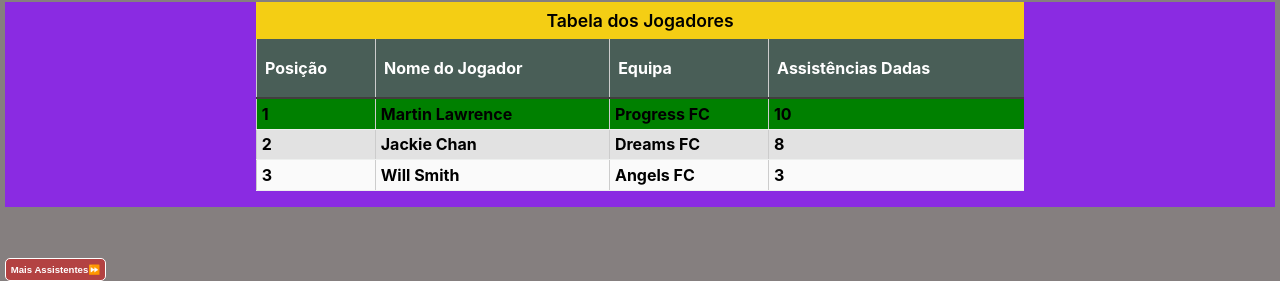
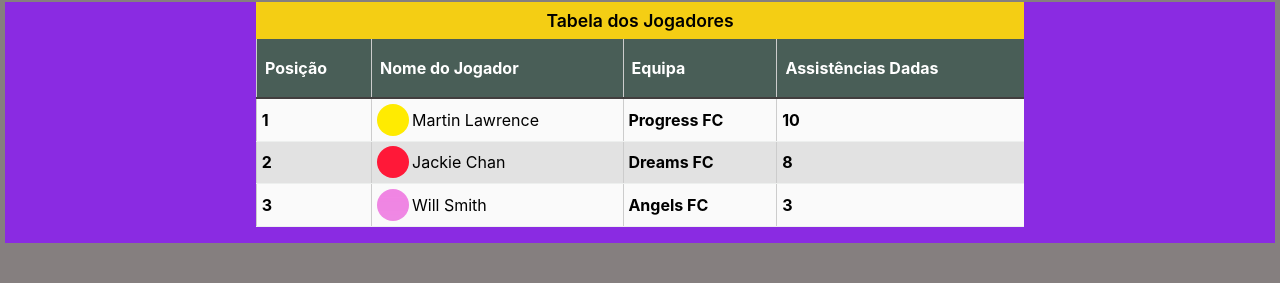
Before and after one commit to Freddsterius/maningue-bola, a React (Create React App) app: page / in a window 1280 px wide. Shown: the part 1807-2090 px from the top of the page. Built offline with nearby package versions, Linux system fonts and the light colour scheme.

Commit message:
Asists' Table: now assisters have their images by theit left side

```diff
--- a/src/data/assistsData.js
+++ b/src/data/assistsData.js
@@ -2,60 +2,70 @@ const topAssisters = [
   {
     id: 1,
     playerName: "Will Smith",
+    playerImg: require("../assets/images/players/grad1.jpg"),
     teamName: "Angels FC",
     assistsProvided: 3,
   },
   {
     id: 2,
     playerName: "Jackie Chan",
+    playerImg: require("../assets/images/players/grad2.jpg"),
     teamName: "Dreams FC",
     assistsProvided: 8,
   },
   {
     id: 3,
     playerName: "Martin Lawrence",
+    playerImg: require("../assets/images/players/grad3.jpg"),
     teamName: "Progress FC",
     assistsProvided: 10,
   },
   {
     id: 4,
     playerName: "Dwayne 'The Rock' Johnson",
+    playerImg: require("../assets/images/players/grad4.jpg"),
     teamName: "Success FC",
     assistsProvided: 3,
   },
   {
     id: 5,
     playerName: "Kevin Hart",
+    playerImg: require("../assets/images/players/grad5.jpg"),
     teamName: "Freedom FC",
     assistsProvided: 4,
   },
   {
     id: 6,
     playerName: "Ray Raynolds",
+    playerImg: require("../assets/images/players/grad6.jpg"),
     teamName: "Happiness FC",
     assistsProvided: 5,
   },
   {
     id: 7,
     playerName: "Chris Evans",
+    playerImg: require("../assets/images/players/tex1.jpg"),
     teamName: "Life FC",
     assistsProvided: 8,
   },
   {
     id: 8,
     playerName: "Denzel Washington",
+    playerImg: require("../assets/images/players/tex2.jpg"),
     teamName: "Wellness FC",
     assistsProvided: 2,
   },
   {
     id: 9,
     playerName: "John Cena",
+    playerImg: require("../assets/images/players/tex3.jpg"),
     teamName: "Genius FC",
     assistsProvided: 6,
   },
   {
     id: 10,
     playerName: "Shemar Moore",
+    playerImg: require("../assets/images/players/tex4.jpg"),
     teamName: "Kindness FC",
     assistsProvided: 5,
   },
--- a/src/pages/estatistica/assistsTable/AssistsTable.css
+++ b/src/pages/estatistica/assistsTable/AssistsTable.css
@@ -83,11 +83,45 @@
   border-bottom: 2px solid #423e3e; /*undecised*/
 }
 
-.highlightBestAssister {
+/* .jogadores-table th:nth-child(1) {
+  text-align: center;
+  border-left: none;
+} */
+
+/*
+tr .image-container {
+
+  text-align: center;
+  border-left: none;
+}
+
+ tr .image-container img {
+  width: 2rem;
+  border-radius: 50%;
+}
+
+tr .team-container {
+  display: flex;
+  align-items: center;
+}
+tr .team-container span {
+  margin-left: 0.2rem;
+}
+
+tr .team-container img {
+  width: 2rem;
+  border-radius: 50%;
+} */
+
+tbody tr:nth-child(even) {
+  background-color: rgb(226, 226, 226);
+}
+
+/* .highlightBestAssister {
   background-color: green;
-}
+} */
 .assists-table tr:hover {
-  background-color: #ecfa25;
+  background-color: #4ed470;
 }
 /*
 @media screen and (max-width: 758px) {
--- a/src/pages/estatistica/assistsTable/AssistsTable.js
+++ b/src/pages/estatistica/assistsTable/AssistsTable.js
@@ -36,7 +36,10 @@ const AssistsTable = ({ topAssisters = [] }) => {
                   <b>{index + 1}</b>
                 </td>
                 <td>
-                  <b>{assister.playerName}</b>
+                  <div className="team-container">
+                    <img src={assister.playerImg} alt={assister.alt} />
+                    <span>{assister.playerName}</span>
+                  </div>
                 </td>
                 <td>
                   <b>{assister.teamName}</b>
```
